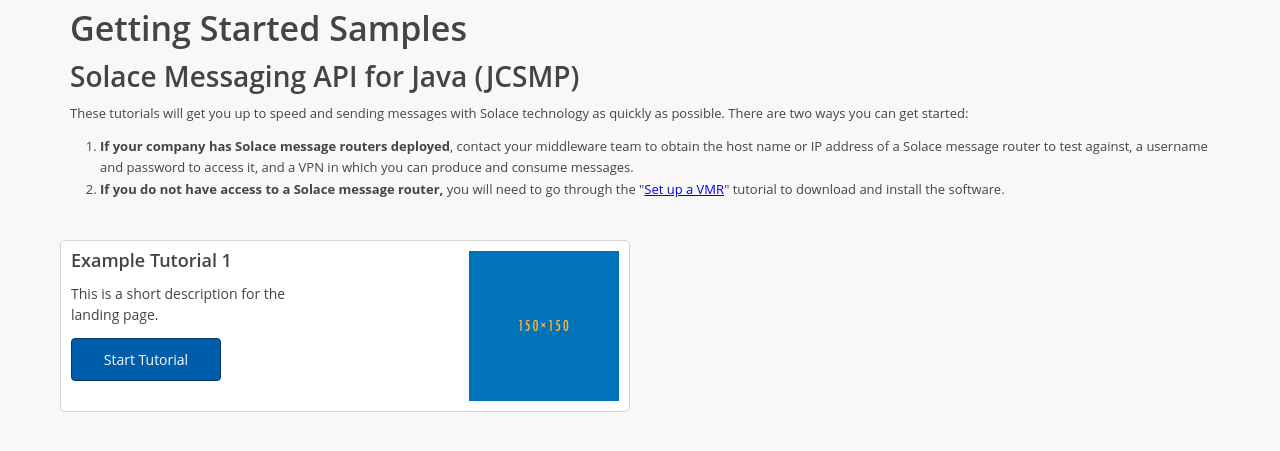
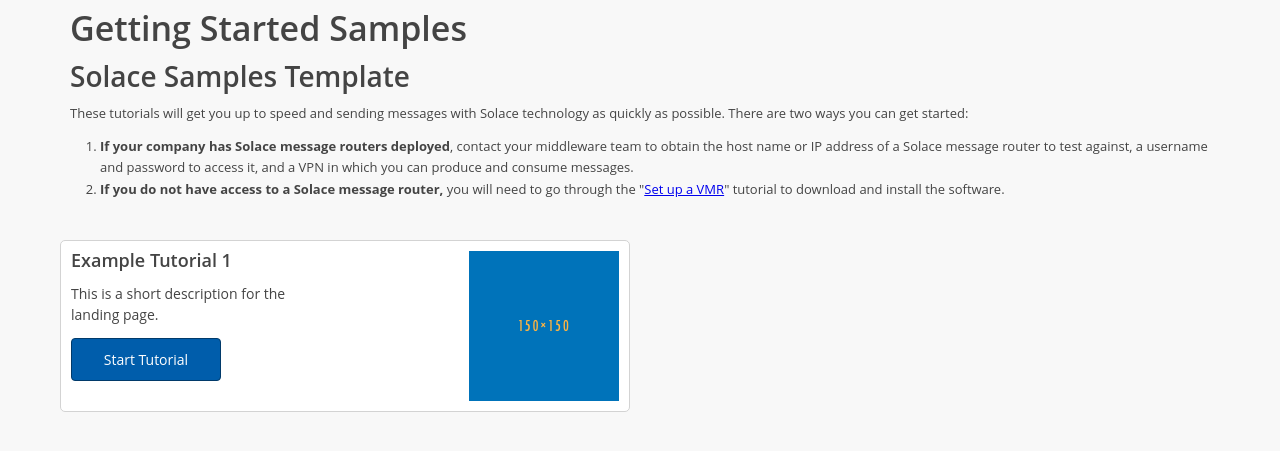
Before and after one commit to SolaceSamples/solace-samples-java-jcsmp, a Jekyll site: the page built from index.html, in a window 1280 px wide. Shown: the top 451 px of the page. Built offline with Jekyll 4.4.1, drawn with Linux system fonts in a browser that asks for light colours.

Commit message:
Had incorrect title

```diff
--- a/_config.yml
+++ b/_config.yml
@@ -1,5 +1,5 @@
 # Site settings
-title: Solace Messaging API for Java (JCSMP)
+title: Solace Samples Template
 baseurl: "/solace-samples-template" # the subpath of your site, e.g. /solace-samples-java
 repository: https://github.com/SolaceSamples/solace-samples-template
 
```
